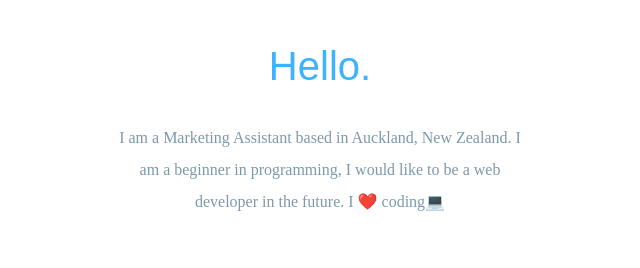
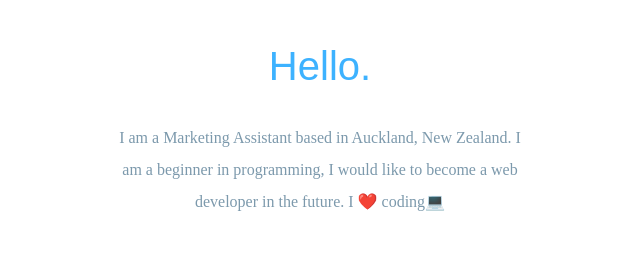
Before and after one commit to pennyjiang925/Penny-s-cv, a plain HTML site: page index.html in a window 1280 px wide. Shown: the part 916-1184 px from the top of the page, 320-960 px from the left. Drawn offline with Linux system fonts and the light colour scheme.

Commit message:
Update index.html

```diff
--- a/index.html
+++ b/index.html
@@ -22,7 +22,7 @@
   <div class="penny-profile image">
     <img class="penny-profile"src="images/WechatIMG31-modified.png" alt="penny-profile image">
     <h2>Hello.</h2>
-    <p class="intro">I am a Marketing Assistant based in Auckland, New Zealand. I am a beginner in programming, I would like to be a web developer in the future. I ❤️ coding💻</p>
+    <p class="intro">I am a Marketing Assistant based in Auckland, New Zealand. I am a beginner in programming, I would like to become a web developer in the future. I ❤️ coding💻</p>
   </div>
   <hr>
   <div class="skills">
```
